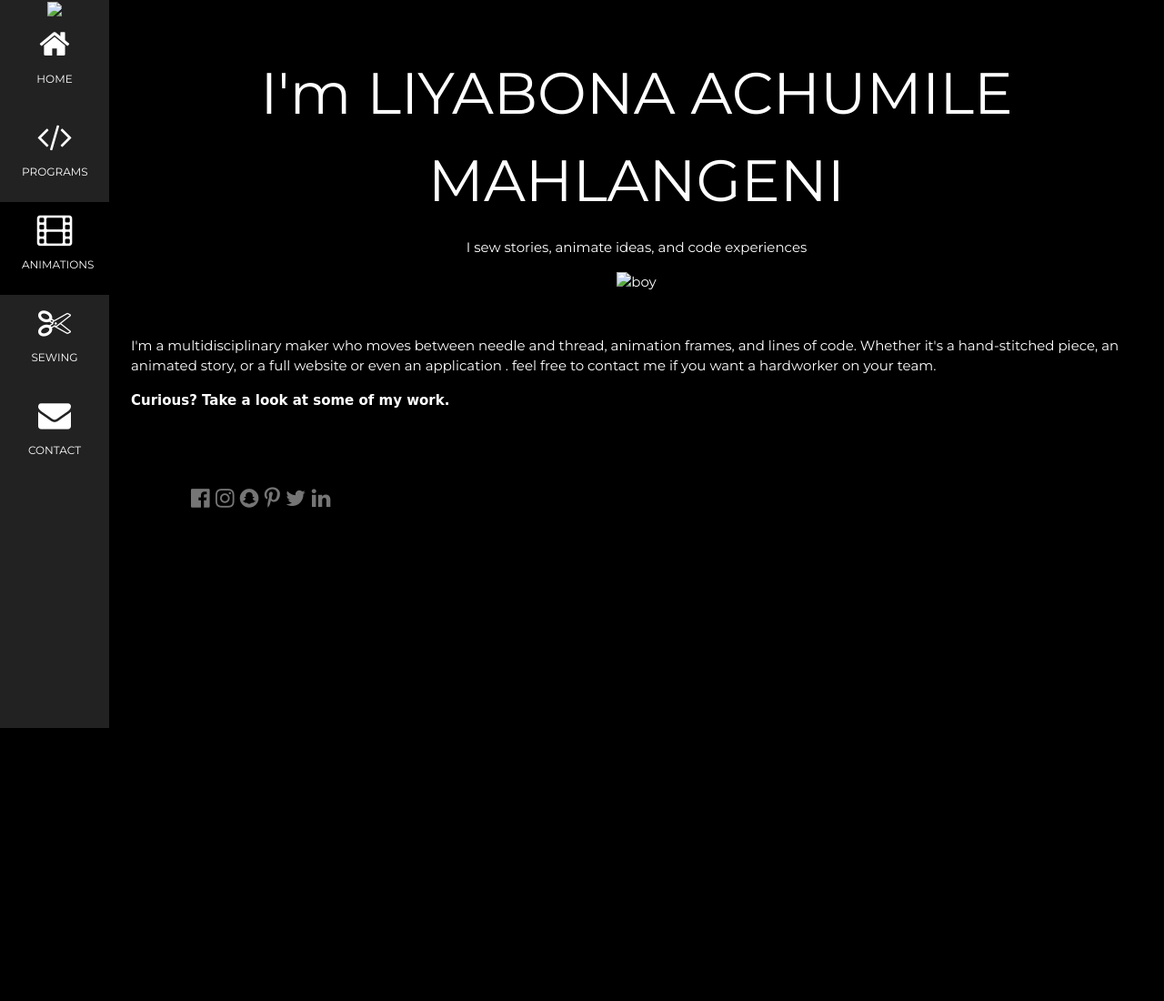
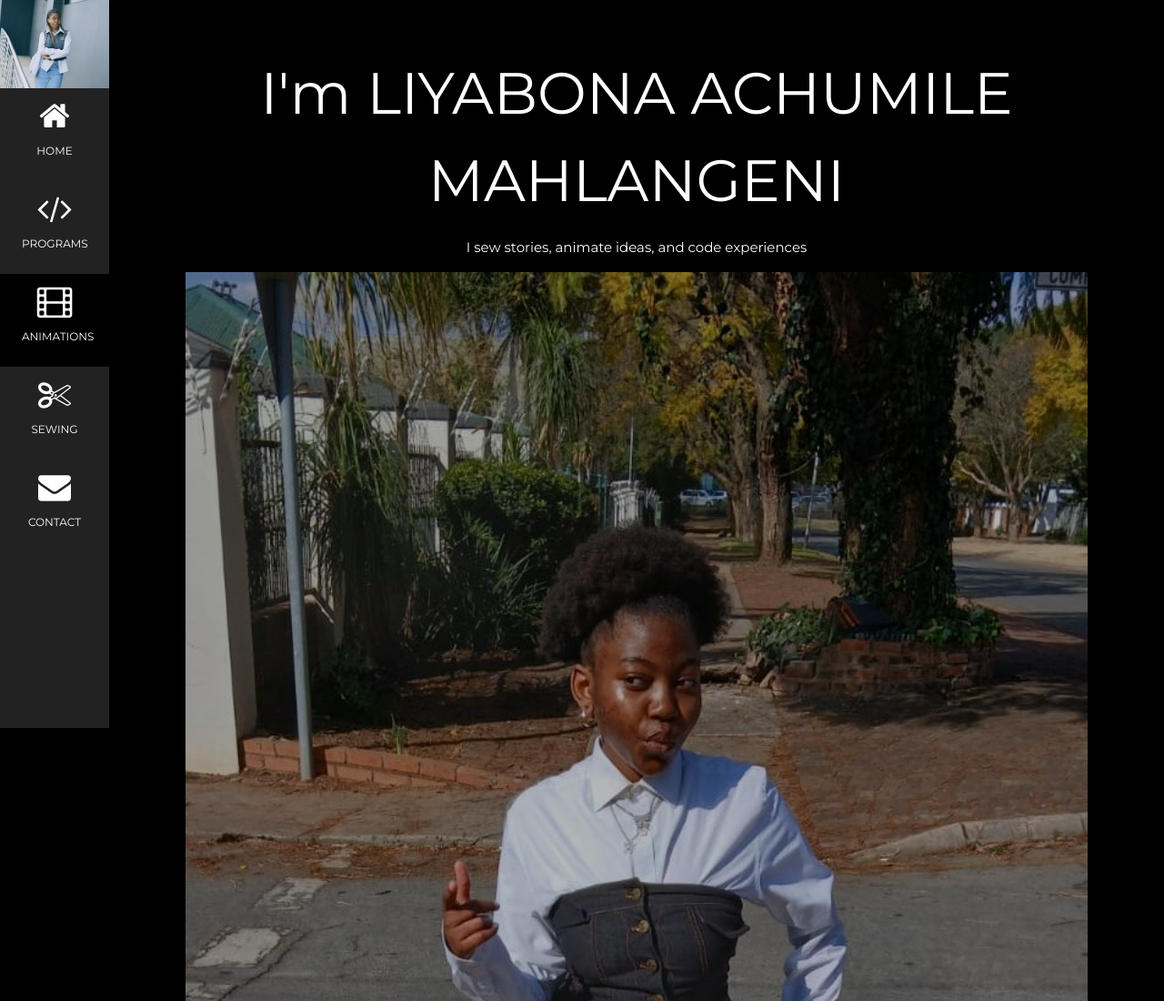
Before and after one commit to liiya-chumi/liyabona-swebPorfolio, a plain HTML site: page index.html in a window 1280 px wide. Shown: the top 1100 px of the page at 91% size. Before the commit the page ends 800 px from the top, so only its background shows below. Drawn offline with nearby package versions, Linux system fonts and the light colour scheme.

Commit message:
Update index.html

```diff
--- a/index.html
+++ b/index.html
@@ -22,7 +22,7 @@ body, h1,h2,h3,h4,h5,h6 {font-family: "Montserrat", sans-serif}
 
 <!-- Icon Bar (Sidebar - hidden on small screens) -->
 <nav class="w3-sidebar w3-bar-block w3-small w3-hide-small w3-center">
-  <img src="images/liya.jpeg" style="width:100%">
+  <img src="liya.jpeg" style="width:100%">
   <a href="index.html" class="w3-bar-item w3-button w3-padding-large w3-hover-black">
     <i class="fa fa-home w3-xxlarge"></i><p>HOME</p>
   </a>
@@ -60,7 +60,7 @@ body, h1,h2,h3,h4,h5,h6 {font-family: "Montserrat", sans-serif}
   <header class="w3-container w3-padding-32 w3-center w3-black" id="home">
     <h1 class="w3-jumbo"><span class="w3-hide-small">I'm</span> LIYABONA ACHUMILE MAHLANGENI</h1>
     <p>I sew stories, animate ideas, and code experiences </p>
-    <img src="images/me-intro.jpeg" alt="boy" class="w3-image" width="992" height="1108">
+    <img src="me-intro.jpeg" alt="boy" class="w3-image" width="992" height="1108">
   </header>
 
   <!-- The rest of the original single-page sections (About, Photos, Contact) have been removed because
```
